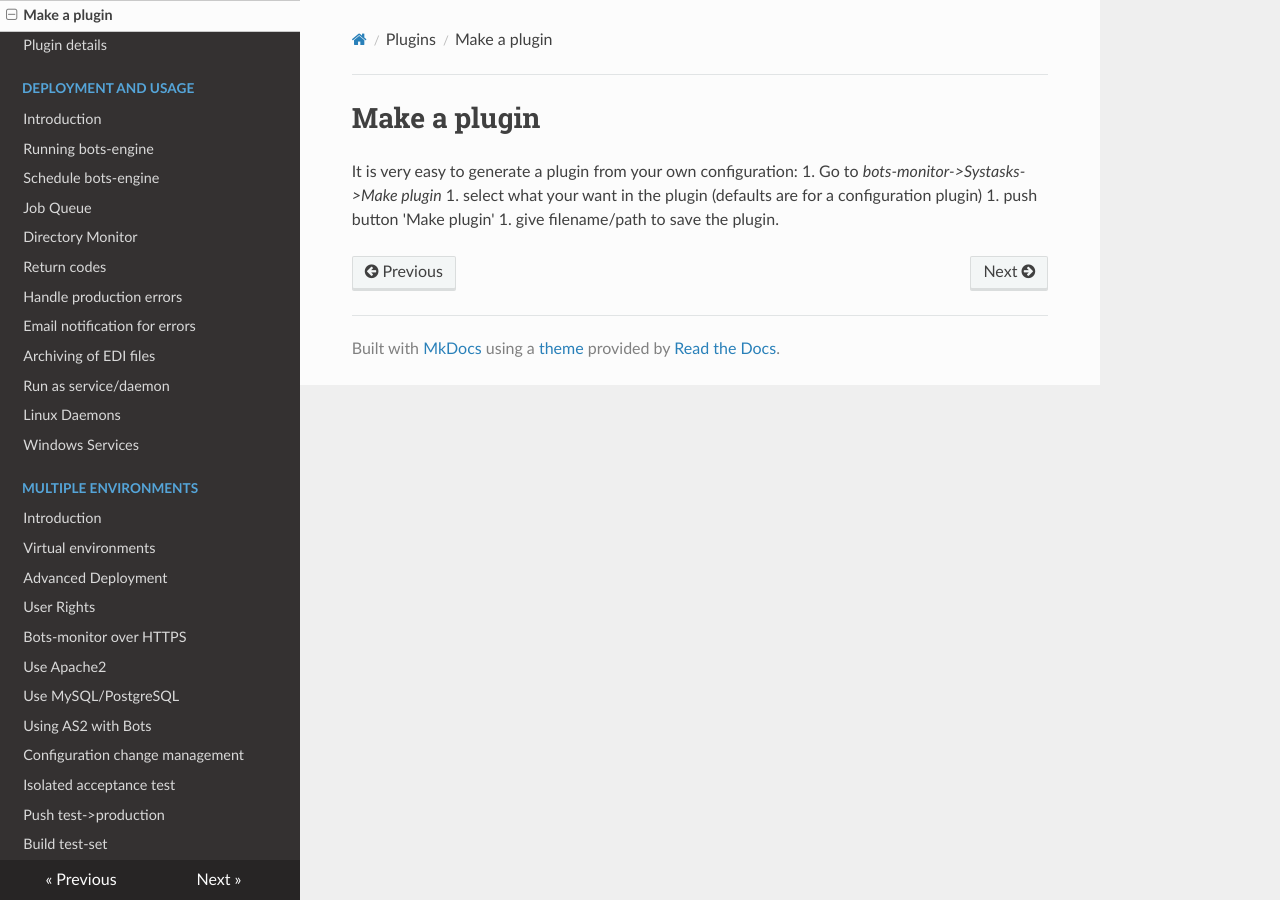
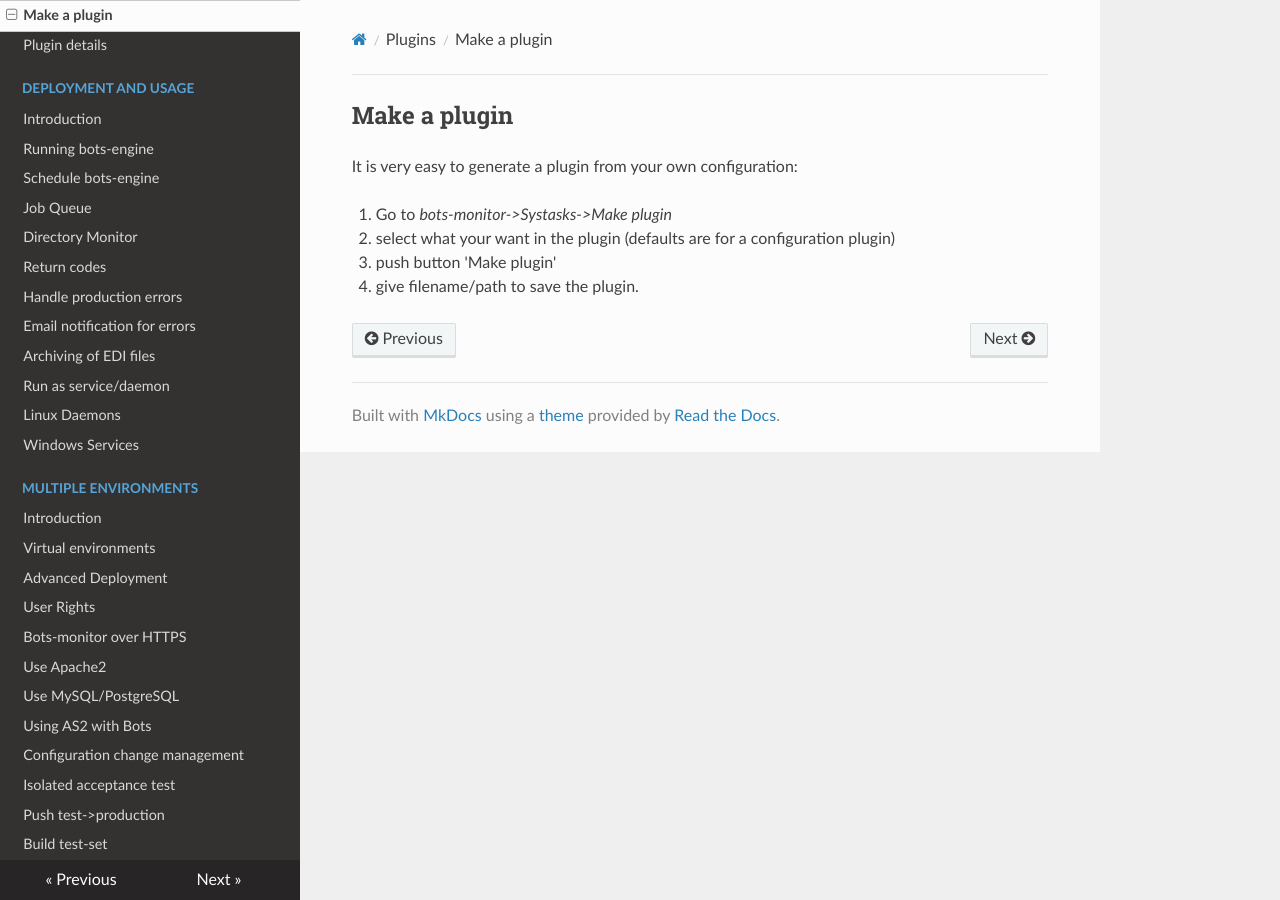
Before and after one commit to skilchen/bots_doc_b, an MkDocs documentation site: the page built from docs/PluginGenerate.md, in a window 1280 px wide. Built offline with MkDocs 1.6.1, drawn with Linux system fonts in a browser that asks for light colours; nearby versions of some CDN libraries; old or Windows-style settings are respelled for this version of MkDocs.

```diff
--- a/docs/PluginGenerate.md
+++ b/docs/PluginGenerate.md
@@ -1,6 +1,7 @@
-# Make a plugin #
+## Make a plugin
 
 It is very easy to generate a plugin from your own configuration:
+
   1. Go to _bots-monitor->Systasks->Make plugin_
   1. select what your want in the plugin (defaults are for a configuration plugin)
   1. push button 'Make plugin'
```
